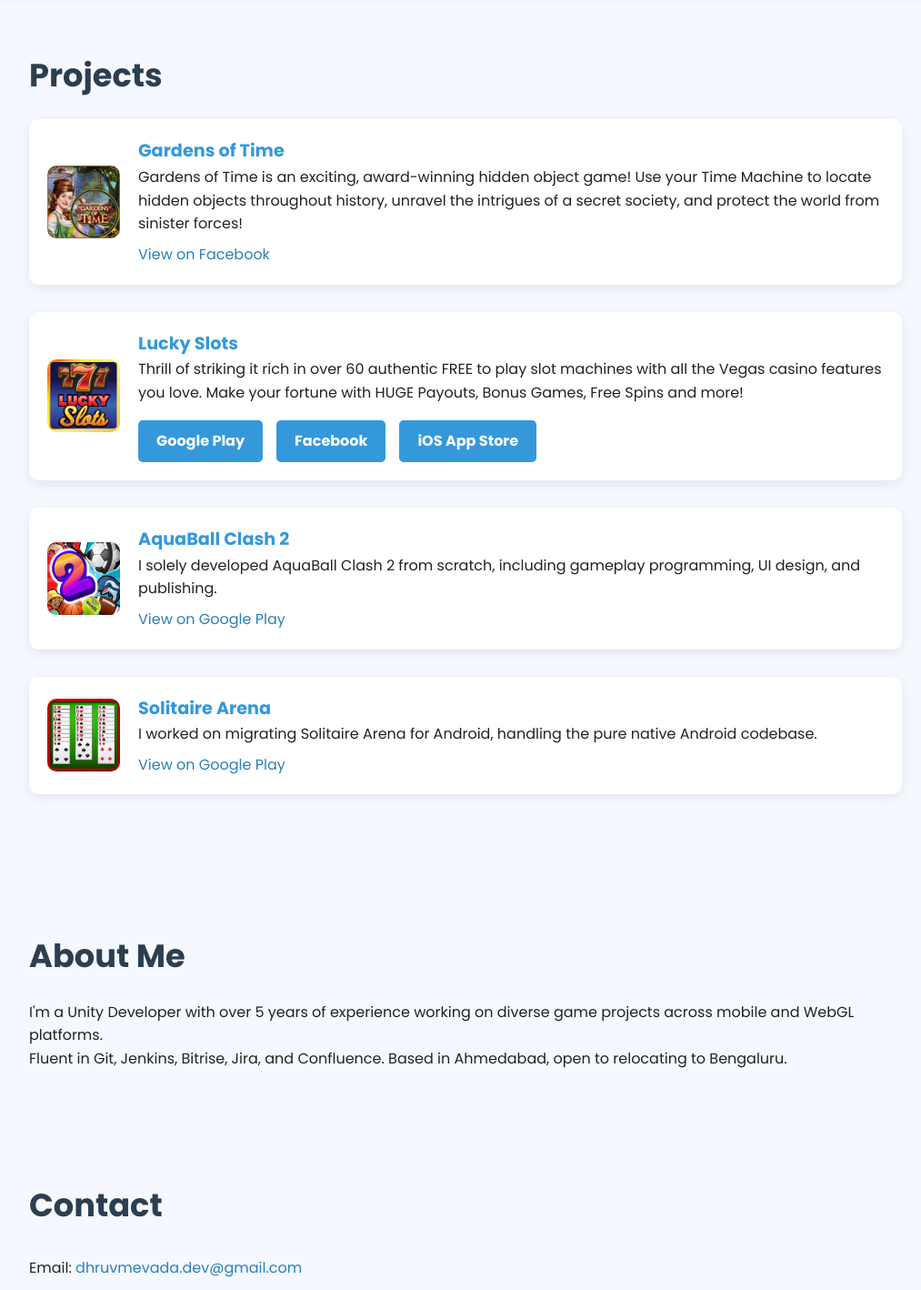
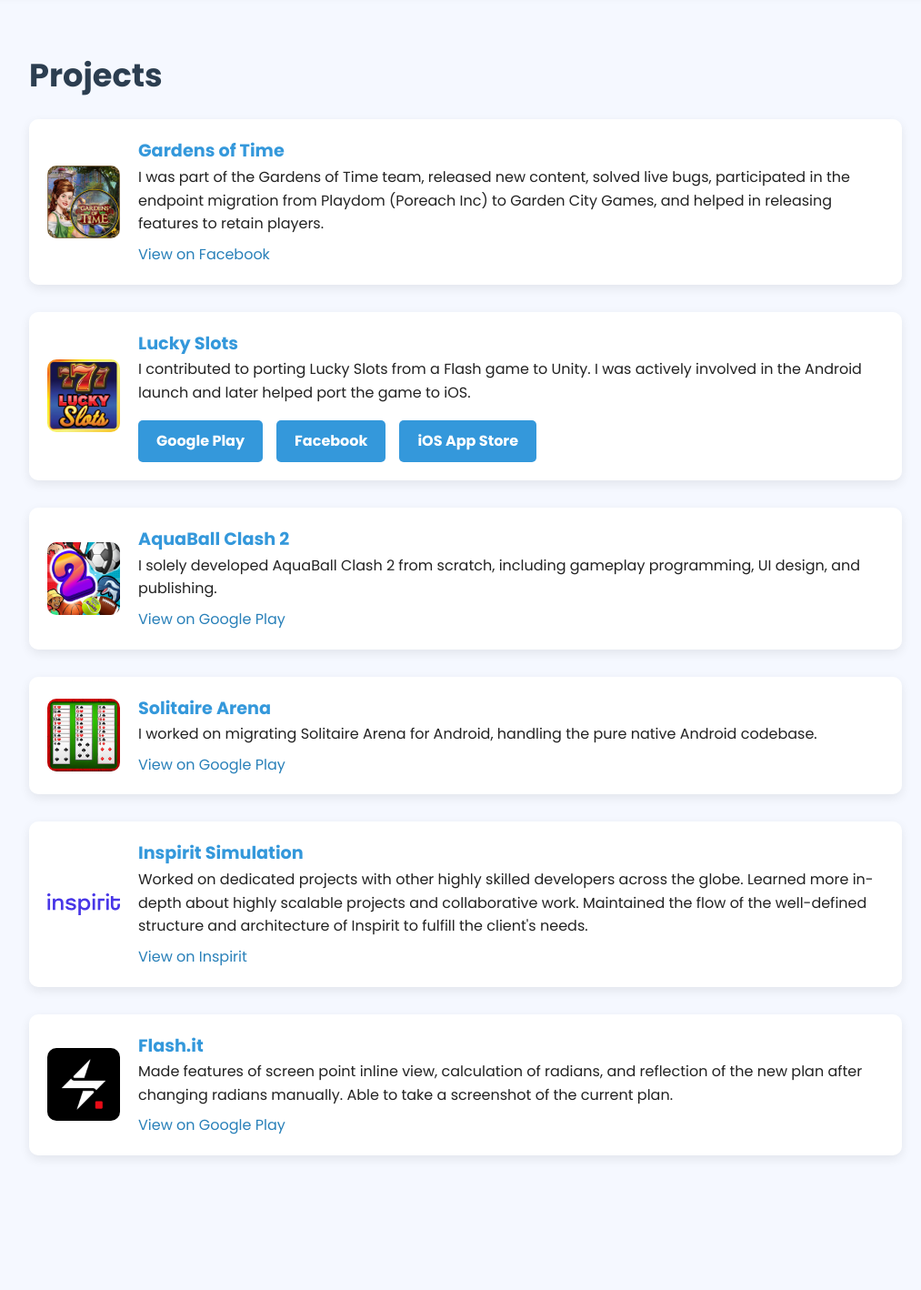
Before and after one commit to dhruv111/dhruv-portfolio, a React (Create React App) app: page / in a window 1280 px wide. Shown: the part 378-1796 px from the top of the page at 91% size, without its empty margins (128-1141 px from the left). Built offline with nearby package versions, Linux system fonts and the light colour scheme; the HTML template or start-up script is replaced by a standard one.

Commit message:
new added

```diff
--- a/src/App.js
+++ b/src/App.js
@@ -4,6 +4,8 @@
 import gardens_of_time from './assets/gardensoftime.jpg';
 import aqclash from './assets/AqClash.webp';
 import solitairearena from './assets/SA.webp';
+import inspirit from './assets/Inspirit.svg';  // New Icon
+import flashit from './assets/Flash.webp';    // New Icon
 
 function App() {
   return (
@@ -28,7 +30,7 @@
           <img src={gardens_of_time} alt="Gardens of Time" />
           <div className="project-details">
             <h3>Gardens of Time</h3>
-            <p>Gardens of Time is an exciting, award-winning hidden object game! Use your Time Machine to locate hidden objects throughout history, unravel the intrigues of a secret society, and protect the world from sinister forces!</p>
+            <p>I was part of the Gardens of Time team, released new content, solved live bugs, participated in the endpoint migration from Playdom (Poreach Inc) to Garden City Games, and helped in releasing features to retain players.</p>
             <a href="https://www.facebook.com/GardensofTime/" target="_blank" rel="noreferrer">View on Facebook</a>
           </div>
         </div>
@@ -38,7 +40,7 @@
           <img src={luckyslots} alt="Lucky Slots" />
           <div className="project-details">
             <h3>Lucky Slots</h3>
-            <p>Thrill of striking it rich in over 60 authentic FREE to play slot machines with all the Vegas casino features you love. Make your fortune with HUGE Payouts, Bonus Games, Free Spins and more!</p>
+            <p>I contributed to porting Lucky Slots from a Flash game to Unity. I was actively involved in the Android launch and later helped port the game to iOS.</p>
             <div className="link-buttons">
               <a href="https://play.google.com/store/apps/details?id=com.blueshellgames.luckyslots" target="_blank" rel="noreferrer">Google Play</a>
               <a href="https://www.facebook.com/playluckyslots/" target="_blank" rel="noreferrer">Facebook</a>
@@ -66,6 +68,26 @@
             <a href="https://play.google.com/store/apps/details?id=com.mavenhut.solitaire" target="_blank" rel="noreferrer">View on Google Play</a>
           </div>
         </div>
+
+        {/* Inspirit Simulation */}
+        <div className="project">
+          <img src={inspirit} alt="Inspirit Simulation" />
+          <div className="project-details">
+            <h3>Inspirit Simulation</h3>
+            <p>Worked on dedicated projects with other highly skilled developers across the globe. Learned more in-depth about highly scalable projects and collaborative work. Maintained the flow of the well-defined structure and architecture of Inspirit to fulfill the client's needs.</p>
+            <a href="https://inspiritvr.com/" target="_blank" rel="noreferrer">View on Inspirit</a>
+          </div>
+        </div>
+
+        {/* Flash.it */}
+        <div className="project">
+          <img src={flashit} alt="Flash.it" />
+          <div className="project-details">
+            <h3>Flash.it</h3>
+            <p>Made features of screen point inline view, calculation of radians, and reflection of the new plan after changing radians manually. Able to take a screenshot of the current plan.</p>
+            <a href="https://play.google.com/store/apps/details?id=com.structuredsteel.flashit.app&hl=en_IN" target="_blank" rel="noreferrer">View on Google Play</a>
+          </div>
+        </div>
       </section>
 
       <section id="about" className="fade-in-section">
```
Also changed, not shown: src/assets/Flash.webp (added), src/assets/Inspirit.svg (added).
